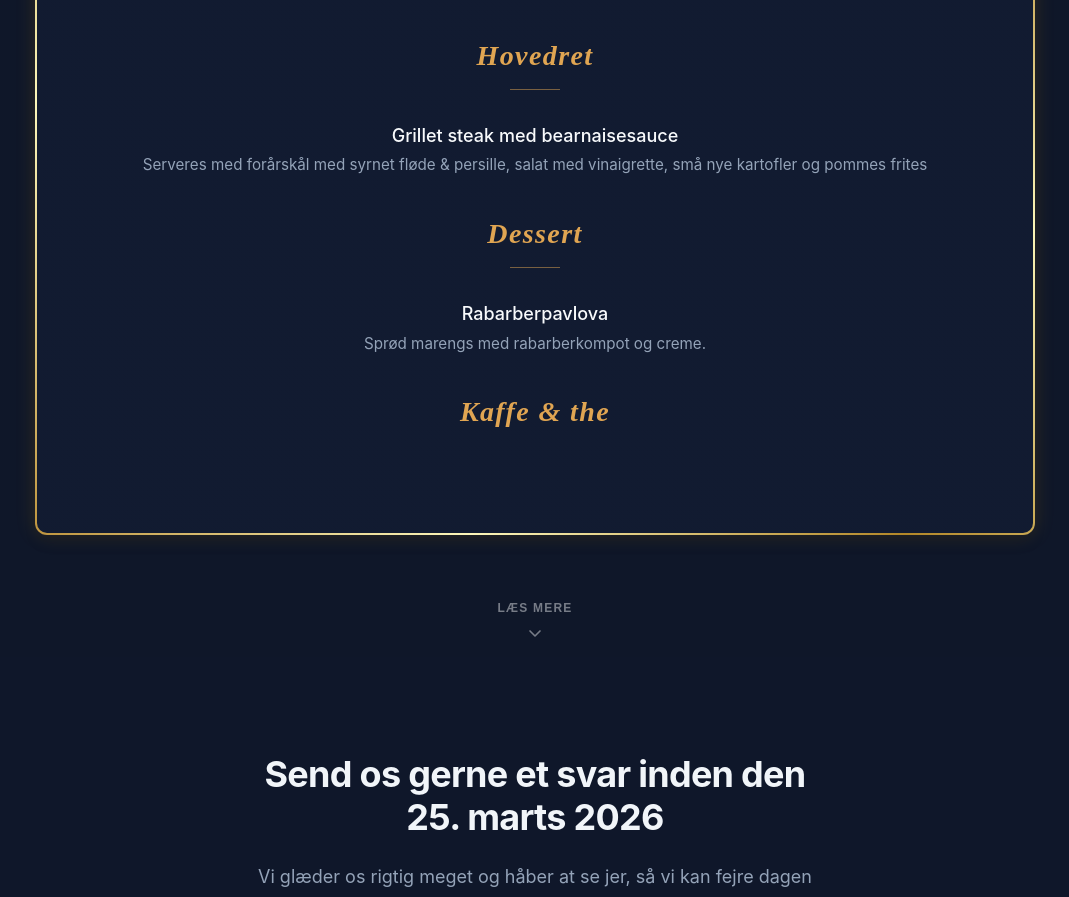
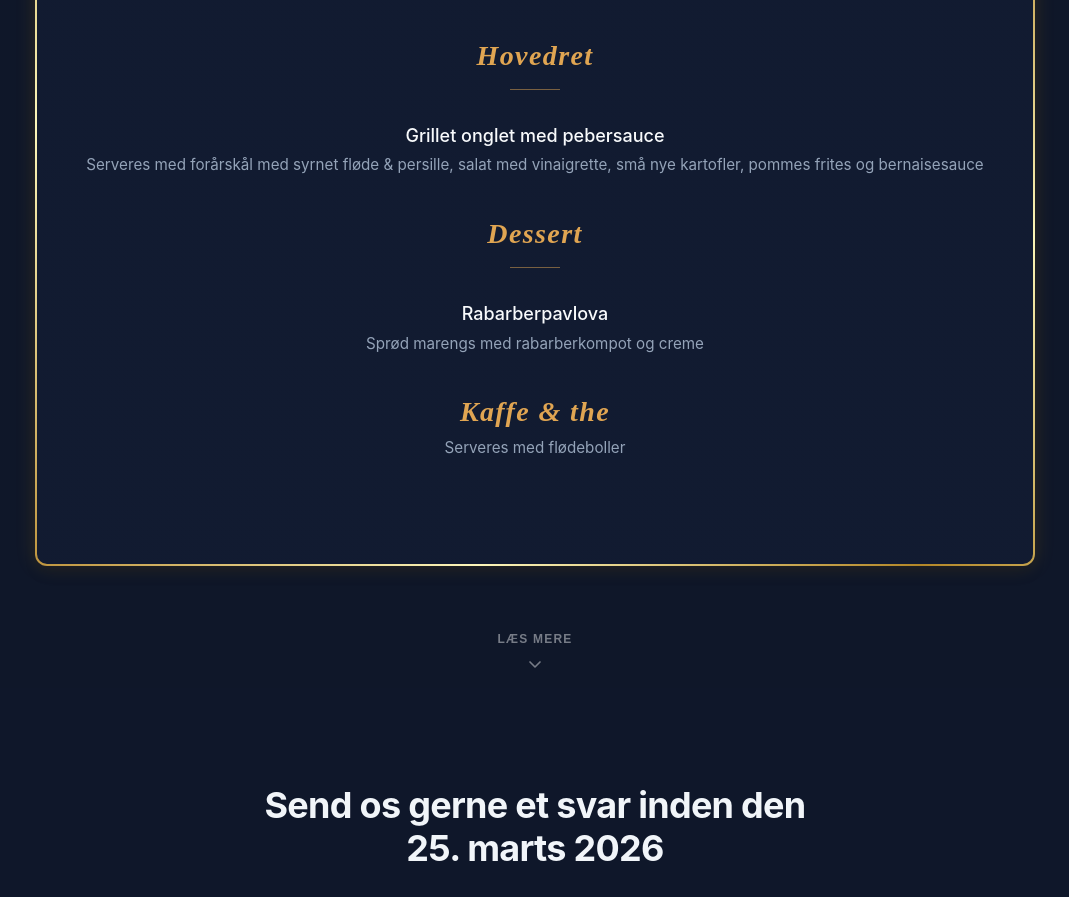
Before and after one commit to T00few2/konfirmation, a Next.js app: page / in a window 1280 px wide. Shown: the part 2960-3857 px from the top of the page, without its empty margins (105-1174 px from the left). Built offline with nearby package versions, Linux system fonts and the light colour scheme; no server answers.

Commit message:
menu opdatering

```diff
--- a/src/components/Menu.tsx
+++ b/src/components/Menu.tsx
@@ -26,19 +26,20 @@
                 <div className={styles.course}>
                     <h3 className={styles.courseTitle}>Hovedret</h3>
                     <div className={styles.divider} />
-                    <p className={styles.dish}>Grillet steak med bearnaisesauce</p>
-                    <p className={styles.description}>Serveres med forårskål med syrnet fløde & persille, salat med vinaigrette, små nye kartofler og pommes frites</p>
+                    <p className={styles.dish}>Grillet onglet med pebersauce</p>
+                    <p className={styles.description}>Serveres med forårskål med syrnet fløde & persille, salat med vinaigrette, små nye kartofler, pommes frites og bernaisesauce</p>
                 </div>
 
                 <div className={styles.course}>
                     <h3 className={styles.courseTitle}>Dessert</h3>
                     <div className={styles.divider} />
                     <p className={styles.dish}>Rabarberpavlova</p>
-                    <p className={styles.description}>Sprød marengs med rabarberkompot og creme.</p>
+                    <p className={styles.description}>Sprød marengs med rabarberkompot og creme</p>
                 </div>
 
                 <div className={styles.course}>
                     <h3 className={styles.courseTitle}>Kaffe & the</h3>
+                    <p className={styles.description}>Serveres med flødeboller</p>
                 </div>
             </motion.div>
         </section>
```
